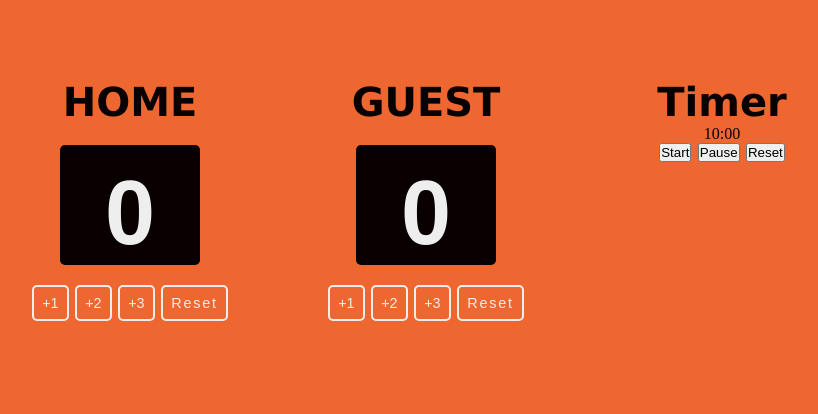
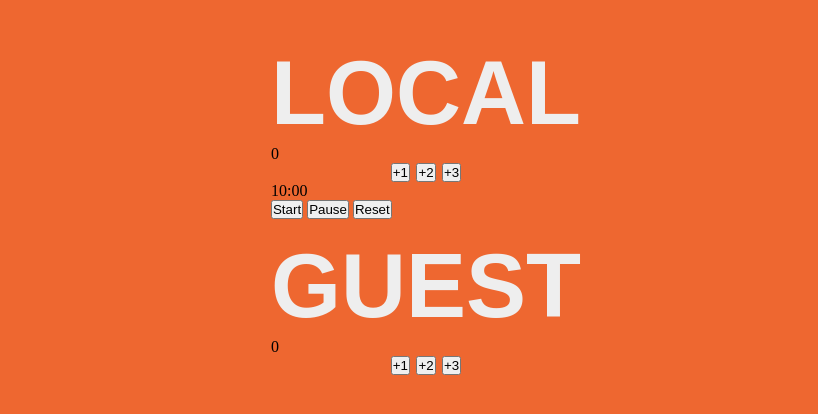
Before and after one commit to twochemist/anzeigetafel, a plain HTML site: page index.html in a window 1280 px wide. Shown: the part 200-614 px from the top of the page, without its empty margins (214-1032 px from the left). Drawn offline with Linux system fonts and the light colour scheme; a web font is replaced by a local one.

Commit message:
Update index.html

```diff
--- a/index.html
+++ b/index.html
@@ -1,82 +1,48 @@
 <!DOCTYPE html>
-<html>
+<html lang="en">
 <head>
-	<meta charset="utf-8">
-	<meta name="viewport" content="width=device-width, initial-scale=1">
+    <meta charset="UTF-8">
+    <meta name="viewport" content="width=device-width, initial-scale=1.0">
     <title>LTV Basket Anzeigetafel</title>
+    <link rel="stylesheet" href="style.css">
+<link href="https://fonts.cdnfonts.com/css/desporm" rel="stylesheet">
+                <style>
+                            @import url('https://fonts.cdnfonts.com/css/desporm');
+</style>
 
-	<!-- Style Sheet Link -->
-	<link rel="stylesheet" type="text/css" href="style.css">
-
-	<!-- Favicon -->
-	<link rel="icon" type="image/x-icon" href="Images/Favicon.png">
 
 </head>
 <body>
-
-
-	<!-- Container Start -->
-	<main class="container">
-
-
-		<!-- Home Start -->
-		<div class="home">
-			<h3>HOME</h3>
-			<div class="scoreboard-home">
-				<h2 id="home-score">0</h2>
-			</div>
-
-			<!-- Buttons -->
+    <div class="scoreboard">
+        <div class="team" id="home">
+            <h2 class="team-name">LOCAL</h2>
+            <div class="points" id="home-points">0</div>
             <div class="buttons">
-				<button class="plusone-btn" id="home-score-btn-1">+1</button>
-				<button class="plustwo-btn" id="home-score-btn-2">+2</button>
-				<button class="plusthree-btn" id="home-score-btn-3">+3</button>
-				<button class="reset-btn" id="reset-home-score">Reset</button>
+                <button onclick="score('home', 1)">+1</button>
+                <button onclick="score('home', 2)">+2</button>
+                <button onclick="score('home', 3)">+3</button>
             </div>
         </div>
 
-
-
-
-		<!-- Home End -->
-
-		<!-- Guest Start -->
-		<div class="guest">
-			<h3>GUEST</h3>
-			<div class="scoreboard-guest">
-				<h2 id="guest-score">0</h2>
-			</div>
-
-			<!-- Buttons -->
-			<div class="buttons">
-				<button class="plusone-btn" id="guest-score-btn-1">+1</button>
-				<button class="plustwo-btn" id="guest-score-btn-2">+2</button>
-				<button class="plusthree-btn" id="guest-score-btn-3">+3</button>
-				<button class="reset-btn" id="reset-guest-score">Reset</button>
+        <div class="timer">
+            <div class="time" id="timer-display">10:00</div>
+            <div class="timer-buttons">
+                <button onclick="startTimer()">Start</button>
+                <button onclick="stopTimer()">Pause</button>
+                <button onclick="resetTimer()">Reset</button>
             </div>
         </div>
 
-		<!-- Guest End -->
-                            <!-- mid row -->
-
-                <div class="home">
-                    <h3>Timer</h3>
-                    <p class="counts" id="timer_count">10:00</p>
+        <div class="team" id="guest">
+            <h2 class="team-name">GUEST</h2>
+            <div class="points" id="guest-points">0</div>
             <div class="buttons">
-                        <button class="btn" id="start_timer" onclick="startTimer()">Start</button>
-                        <button class="btn" id="pause_timer" onclick="pauseTimer()">Pause</button>
-                        <button class="btn" id="reset_timer" onclick="resetTimer()">Reset</button>
-                        <!-- <button class="btn">Resume</button> -->
+                <button onclick="score('guest', 1)">+1</button>
+                <button onclick="score('guest', 2)">+2</button>
+                <button onclick="score('guest', 3)">+3</button>
             </div>
         </div>
-
-            <!-- mid row -->
-
-	</main>
-	<!-- Container End -->
-
-	<!-- JavaScript -->
-	<script type="text/javascript" src="script.js"></script>
-
+    </div>
+    <script src="script.js"></script>
 </body>
 </html>
```
Lines whose indentation alone changed are shown as unchanged.
